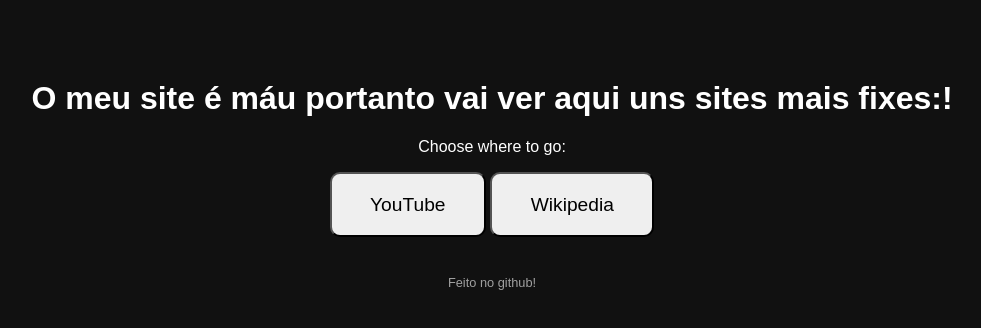
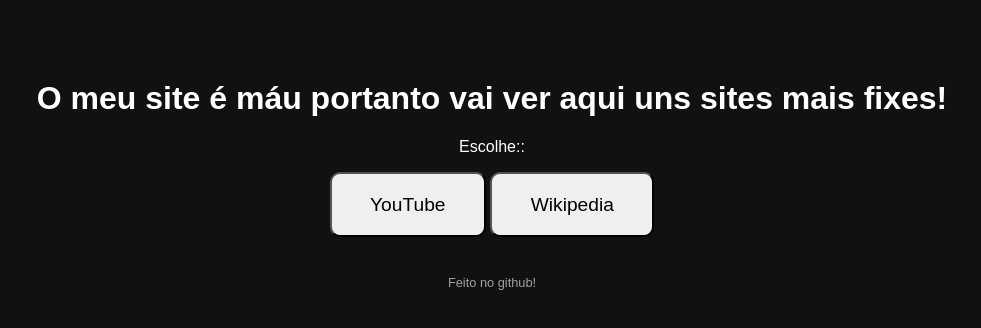
Before and after one commit to GGameMii/GGameSite, a plain HTML site: page index.html in a window 1280 px wide. Shown: the whole page, without its empty margins (148-1129 px from the left). Drawn offline with Linux system fonts and the light colour scheme.

Commit message:
Update index.html
idk again again

```diff
--- a/index.html
+++ b/index.html
@@ -8,8 +8,8 @@
     </style>
   </head>
   <body>
-    <h1>O meu site é máu portanto vai ver aqui uns sites mais fixes:!</h1>
-    <p>Choose where to go:</p>
+    <h1>O meu site é máu portanto vai ver aqui uns sites mais fixes!</h1>
+    <p>Escolhe::</p>
     <button onclick="location='https://www.youtube.com'">YouTube</button>
     <button onclick="location='https://wikipedia.org'">Wikipedia</button>
     <p style="margin-top:3em;font-size:.8em;opacity:.6">Feito no github!</p>
```
